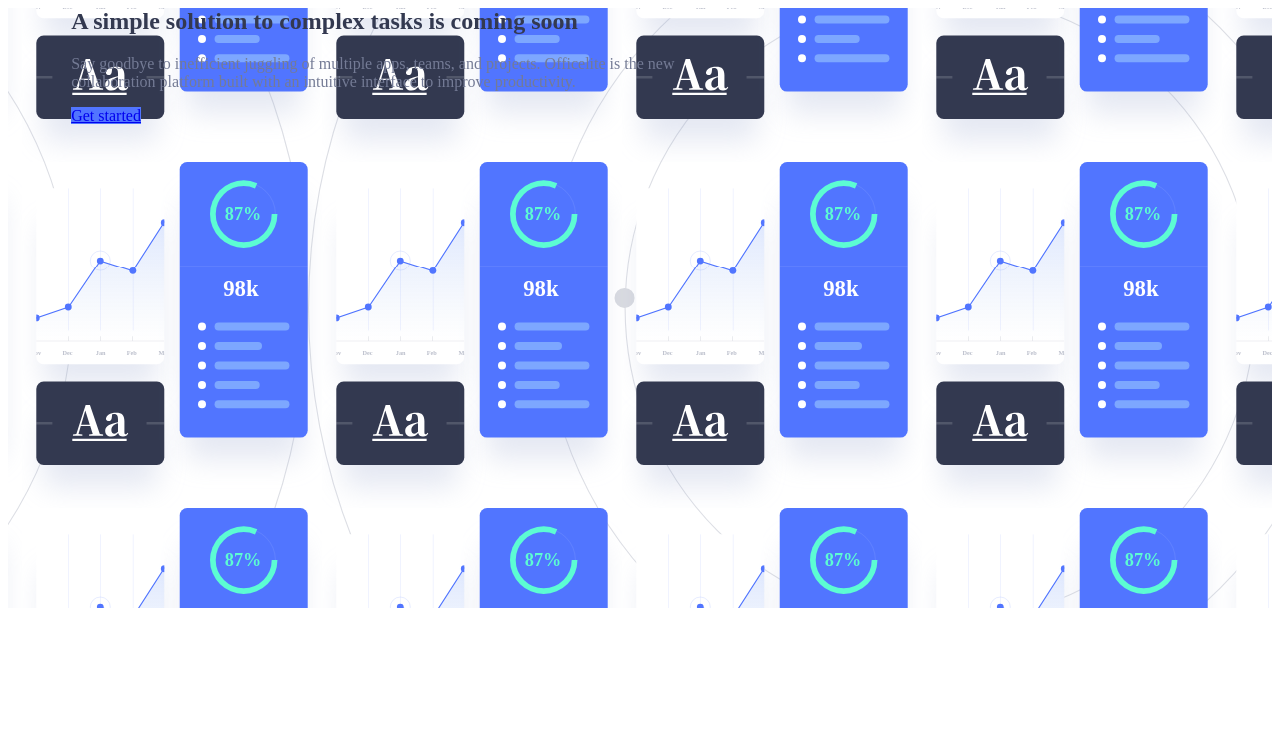
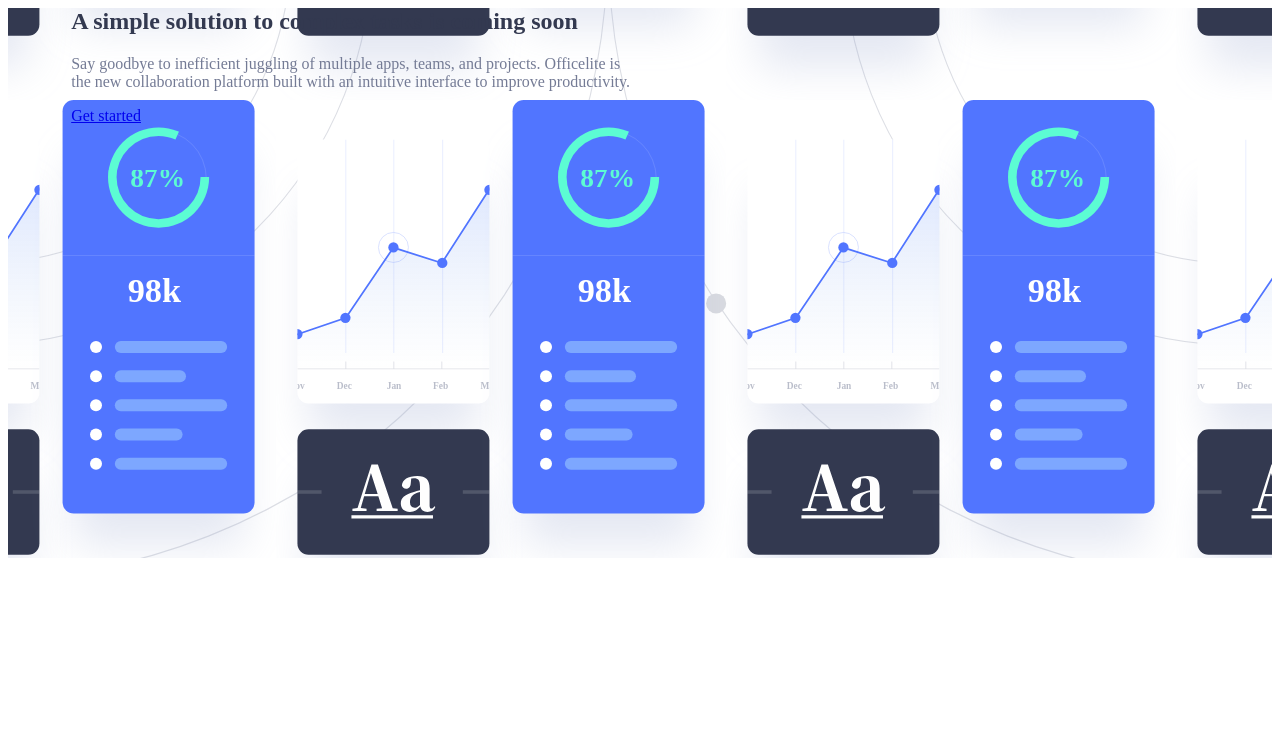
Before and after one commit to rafael-the-dev/officelite-coming-soon-site, a website: page src/index.html in a window 1280 px wide. Shown: the part 54-800 px from the top of the page. Drawn offline with Linux system fonts and the light colour scheme.

Commit message:
finishing hero section

```diff
--- a/src/assets/css/home/hero.css
+++ b/src/assets/css/home/hero.css
@@ -31,3 +31,21 @@
         max-width: 60%;
     }
 }
+
+@media screen and (min-width: 976px){
+    .hero {
+        background-size: 350px, cover;
+    }
+}
+
+@media screen and (min-width: 1200px){
+    .hero {
+        background-position: right 96px bottom -61px, right -600px top -691px;
+        background-size: 450px, cover;
+        height: 550px;
+    }
+
+    .hero__title, .hero__description {
+        max-width: 50%;
+    }
+}
```
